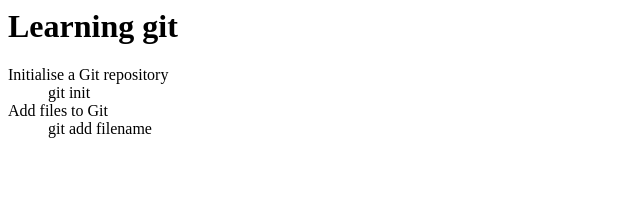
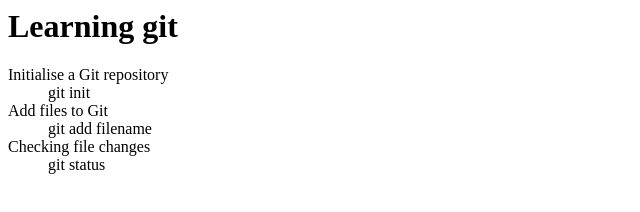
Before and after one commit to lucyspeller/codebar-tutorials, a plain HTML site: page index.html in a window 1280 px wide. Shown: the whole page, without its empty margins (0-640 px from the left). Drawn offline with Linux system fonts and the light colour scheme.

Commit message:
Added git status description

```diff
--- a/index.html
+++ b/index.html
@@ -10,6 +10,8 @@
                 <dd>git init</dd>
                 <dt>Add files to Git</dt>
                 <dd>git add filename</dd>
+                <dt>Checking file changes</dt>
+                <dd>git status</dd>
             </dl>
     </body>
 
```
